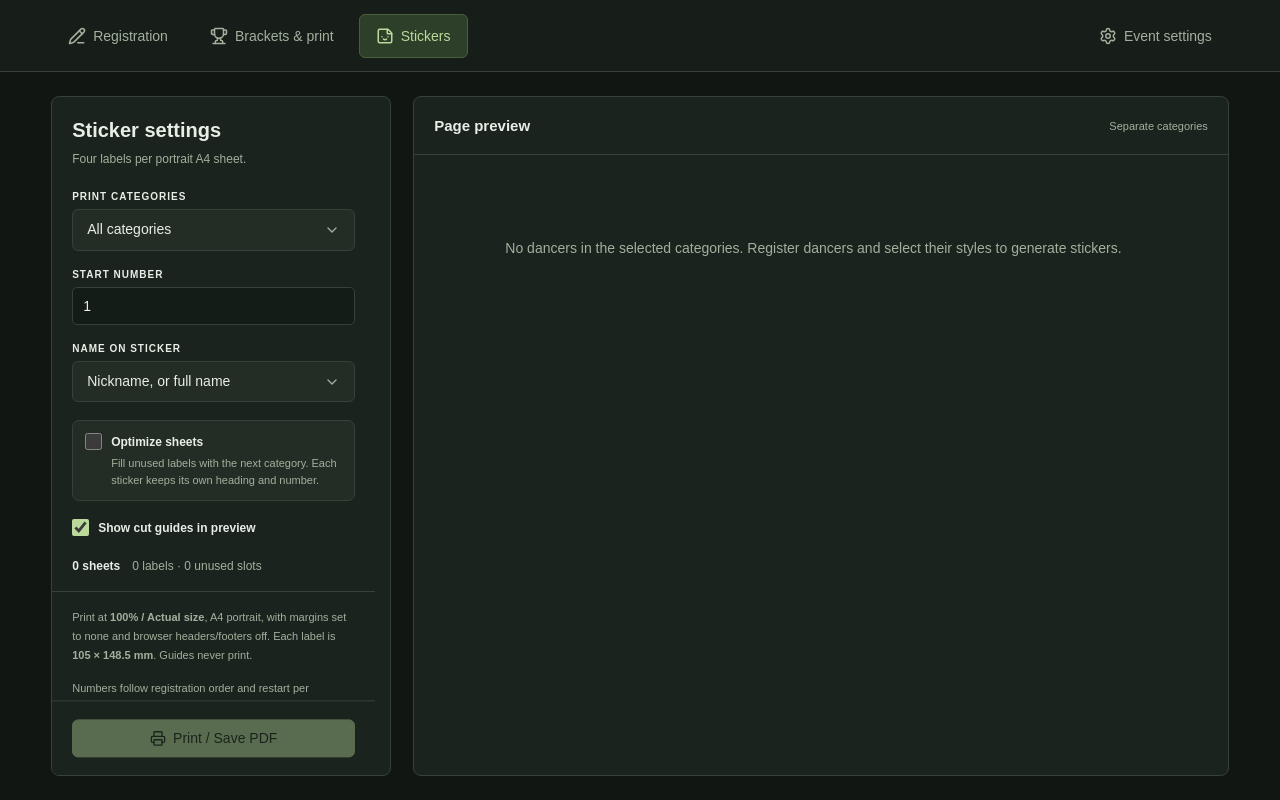
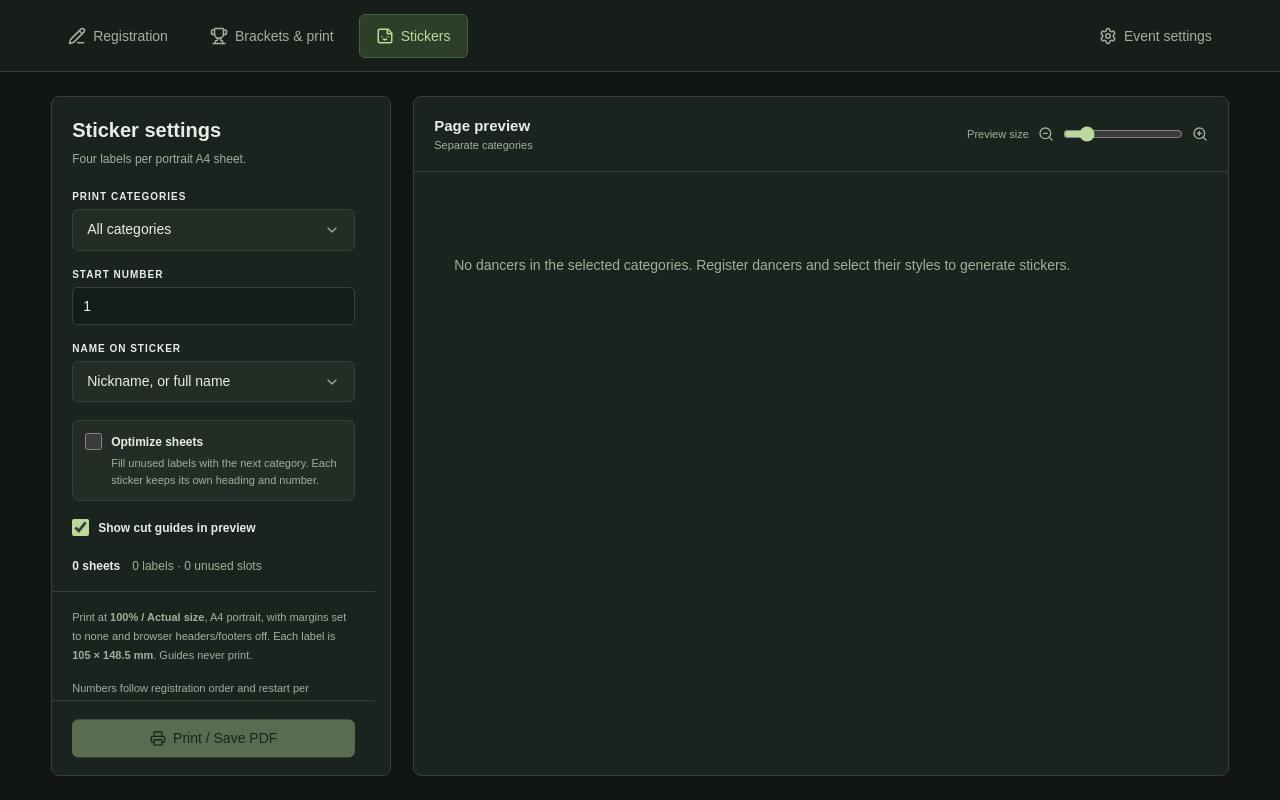
Before and after one commit to reisuart/dance-battle-generator, a React (Vite) app in the folder app/: page / in a window 1280 px wide. Both pictures are taken after a click on the button "Stickers". Built offline with nearby package versions, Linux system fonts and the light colour scheme.

Commit message:
Prevent sticker preview overlap and add a preview size slider

```diff
--- a/app/src/Stickers.css
+++ b/app/src/Stickers.css
@@ -6,7 +6,13 @@
 .sticker-options .toggle{padding-bottom:11px}
 .sticker-print-note{padding:18px 25px;border-top:1px solid var(--line,#354237);font-size:12px;line-height:1.7;color:var(--muted,#777)}
 .sticker-number-note{font-size:12px;margin:0;padding:0 25px 20px}
-.sticker-previews{display:grid;grid-template-columns:repeat(auto-fit,minmax(min(100%,360px),1fr));gap:24px;align-items:start}
+.sticker-previews{display:flex;flex-wrap:wrap;gap:24px;align-items:flex-start;align-content:flex-start}
+.sticker-previews>.canvas{flex:0 0 auto;min-width:0;max-width:100%;overflow:hidden}
+.sticker-preview-header{flex-wrap:wrap}
+.sticker-preview-title{display:flex;flex-direction:column;gap:5px}
+.sticker-preview-title>span{font-size:11px;color:var(--muted,#a2b09d)}
+.preview-size-control{display:flex;align-items:center;gap:9px;font-size:11px;letter-spacing:0;font-weight:400;color:var(--muted,#a2b09d)}
+.preview-size-control input[type=range]{width:120px;height:20px;min-width:0;margin:0;padding:0;border:0;background:transparent;accent-color:var(--accent,#bad99b);cursor:pointer}
 .sticker-previews .canvas-label{font-size:10px;letter-spacing:.5px}
 @media(max-width:850px){.page-nav{flex-wrap:wrap}.sticker-controls .panel-head{flex-wrap:wrap;gap:16px}.sticker-controls .actions{flex-wrap:wrap}}
 
@@ -40,7 +46,7 @@
  .sticker-preview-header{display:flex;align-items:center;justify-content:space-between;flex-shrink:0;gap:15px;padding:20px;border-bottom:1px solid var(--line,#354237)}
  .sticker-preview-header h2{margin:0;font-size:15px}
  .sticker-preview-header>span{font-size:11px;color:var(--muted,#a2b09d)}
- .sticker-previews{min-height:0;overflow:auto;overscroll-behavior:contain;flex:1;padding:20px;scrollbar-gutter:stable;grid-template-columns:repeat(auto-fit,minmax(min(100%,320px),1fr))}
+ .sticker-previews{min-height:0;overflow:auto;overscroll-behavior:contain;flex:1;padding:20px;scrollbar-gutter:stable}
  .sticker-previews .canvas-label{line-height:1.5;align-items:start}
  .sticker-previews .canvas-label>span:first-child{min-width:0;overflow-wrap:anywhere}
  .sticker-previews .canvas-label>span:last-child{white-space:nowrap;flex-shrink:0}
--- a/app/src/StickersPage.tsx
+++ b/app/src/StickersPage.tsx
@@ -1,6 +1,6 @@
 import { Fragment, useEffect, useRef, useState } from 'react'
 import { createPortal } from 'react-dom'
-import { Printer } from 'lucide-react'
+import { Printer, ZoomIn, ZoomOut } from 'lucide-react'
 import { categories, pendingPeople } from './event'
 import type { BattleEvent } from './event'
 import { stickerNameLines, stickerSheets } from './stickers'
@@ -52,6 +52,7 @@ export default function StickersPage({ event, onReview }: { event: BattleEvent;
   const [displayName, setDisplayName] = useState<'nickname' | 'name'>('nickname')
   const [guides, setGuides] = useState(true)
   const [optimize, setOptimize] = useState(false)
+  const [previewWidth, setPreviewWidth] = useState(280)
   const [printAll, setPrintAll] = useState(false)
   const [error, setError] = useState('')
   const printSource = useRef<HTMLDivElement>(null)
@@ -111,8 +112,8 @@ export default function StickersPage({ event, onReview }: { event: BattleEvent;
       <div className="sticker-print-actions"><button className="primary" disabled={!current.length} onClick={() => void print(false)}><Printer size={16} aria-hidden="true" />Print / Save PDF</button>{scope !== 'all' && <button disabled={!sheets.length} onClick={() => void print(true)}>Print all categories</button>}</div>
     </aside>
     <section className="panel sticker-preview-panel" aria-label="Sticker page previews">
-      <header className="sticker-preview-header"><h2>Page preview</h2><span>{optimize ? 'Optimized sheets' : 'Separate categories'}</span></header>
-      <div className="sticker-previews" tabIndex={0} aria-label="Scroll sticker pages">{current.length ? current.map((sheet, i) => <section className="canvas" key={sheet.id}><div className="canvas-label"><span>{[...new Set(sheet.labels.map(l => l.category.label))].join(' / ')}</span><span>SHEET {i + 1} / {current.length}</span></div><PaperPreview widthMm={210} heightMm={297}><Sheet sheet={sheet} guides={guides} /></PaperPreview></section>) : <div className="empty">No dancers in the selected categories. Register dancers and select their styles to generate stickers.</div>}</div>
+      <header className="sticker-preview-header"><div className="sticker-preview-title"><h2>Page preview</h2><span>{optimize ? 'Optimized sheets' : 'Separate categories'}</span></div><label className="preview-size-control"><span>Preview size</span><ZoomOut size={16} aria-hidden="true" /><input type="range" min="220" max="600" step="20" value={previewWidth} onChange={e => setPreviewWidth(Number(e.target.value))} aria-label="Preview size" /><ZoomIn size={16} aria-hidden="true" /></label></header>
+      <div className="sticker-previews" tabIndex={0} aria-label="Scroll sticker pages">{current.length ? current.map((sheet, i) => <section className="canvas" key={sheet.id} style={{ width: previewWidth }}><div className="canvas-label"><span>{[...new Set(sheet.labels.map(l => l.category.label))].join(' / ')}</span><span>SHEET {i + 1} / {current.length}</span></div><PaperPreview widthMm={210} heightMm={297}><Sheet sheet={sheet} guides={guides} /></PaperPreview></section>) : <div className="empty">No dancers in the selected categories. Register dancers and select their styles to generate stickers.</div>}</div>
     </section>
     </div>
     {createPortal(<div ref={printSource} className="print-area sticker-print-area">{(printAll ? sheets : current).map(sheet => <Sheet sheet={sheet} key={sheet.id} />)}</div>, document.body)}
```
